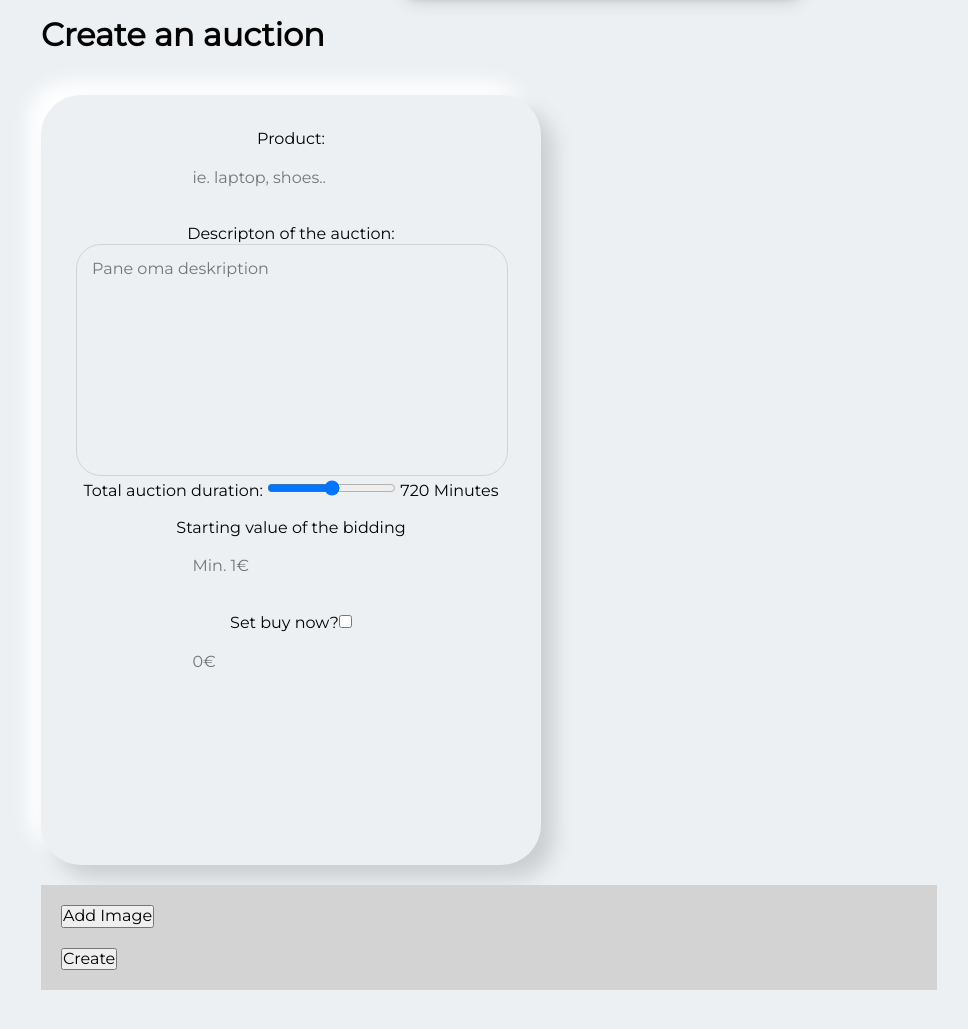
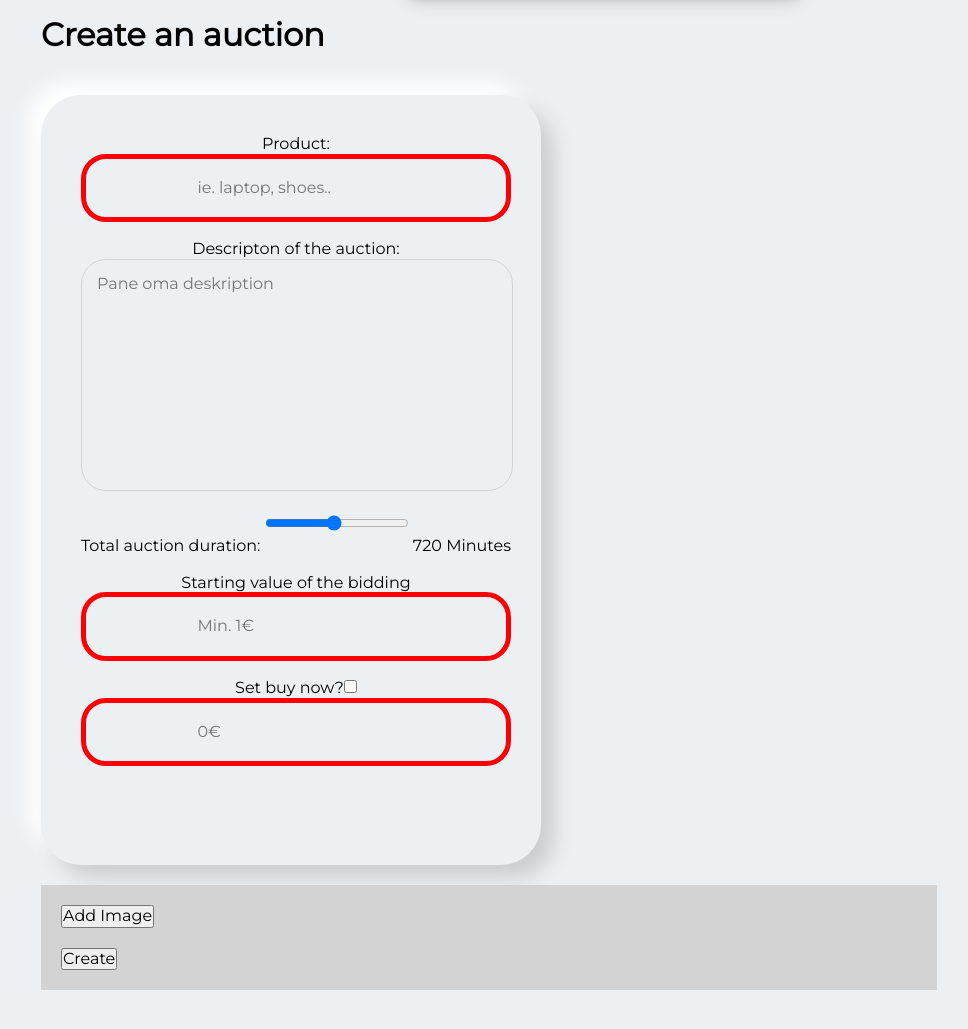
Before and after one commit to fezzzle/django_auction, a Django app: template auction/templates/auction/create.html in a window 1280 px wide. Shown: the part 63-1092 px from the top of the page, without its empty margins (151-1119 px from the left). Run offline with Django 3.2, Linux system fonts and the light colour scheme; the template is opened without the code that fills it, so the values that code supplies are empty; some libraries are stand-ins or nearby versions.

Commit message:
vreate poolik

```diff
--- a/auction/static/auction/main.css
+++ b/auction/static/auction/main.css
@@ -722,6 +722,9 @@ textarea {
     transition:all 0.5s ease-in-out;
     background: #ecf0f3;
     border-radius: 25px;
+    /*box-shadow: inset 8px 8px 8px #cbced1,*/
+    box-shadow: inset 8px 8px 8px #555,
+                 inset -8px -8px -8px #ffffff;
 }
 
 .create-div {
@@ -736,27 +739,16 @@ textarea {
                 -13px -13px 20px #ffffff;
 }
 
-form {
-    /*padding: 10px;
-    outline:none;
-    background: #ecf0f3;*/
-    /*border: 1px solid green;*/
-    width:100%;
-    /*padding: 75px 5px 5px 5px;*/
+.create-input {
+    border: 5px solid red;
+    border-radius: 25px;
+    /*box-shadow: 8px 8px 8px #cbced1,
+                -8px -8px -8px #ffffff;*/
 }
 
-.create-input {
-}
-
-.create-input input {
-    border: none;
-    outline: none;
-    background: none;
-    color: #555;
-    padding: 20px 10px 20px 5px;
-}
 
 .field-input {
+
 }
 
 textarea:focus {
@@ -769,8 +761,17 @@ textarea:focus {
     /*background:green;*/
 }
 
+.formal {
+    width:100%;
+    padding: 5px;
+}
 
+.formal input{
+    border: none;
+    outline: none;
+    background: none;
+    color: #555;
+    padding: 20px 10px 20px 5px;
+    /*border: 1px solid red;*/
 
-.formal input, label{
-    /*border: 1px solid red;*/
 }
--- a/auction/templates/auction/create.html
+++ b/auction/templates/auction/create.html
@@ -17,7 +17,7 @@
         {% csrf_token %}
         <label for="title">Product:</label>
         <div class="create-input">
-            <input type="text" class="field-input" name="title" placeholder="ie. laptop, shoes.." maxlength="100">
+            <input type="text" class="field-papa" name="title" placeholder="ie. laptop, shoes.." maxlength="100">
         </div>
         <br>
         <label for="description">Descripton of the auction:</label>
```
